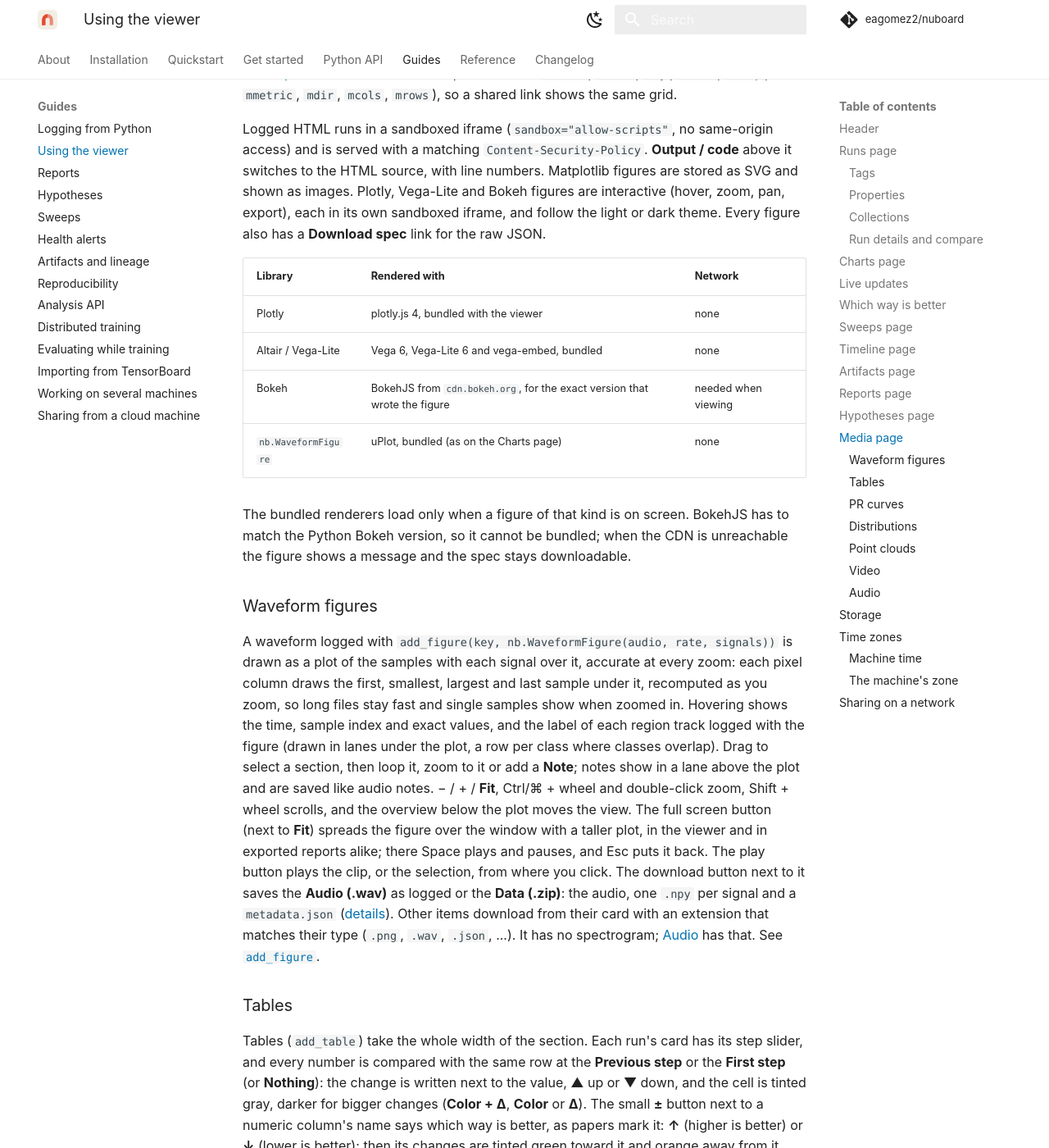
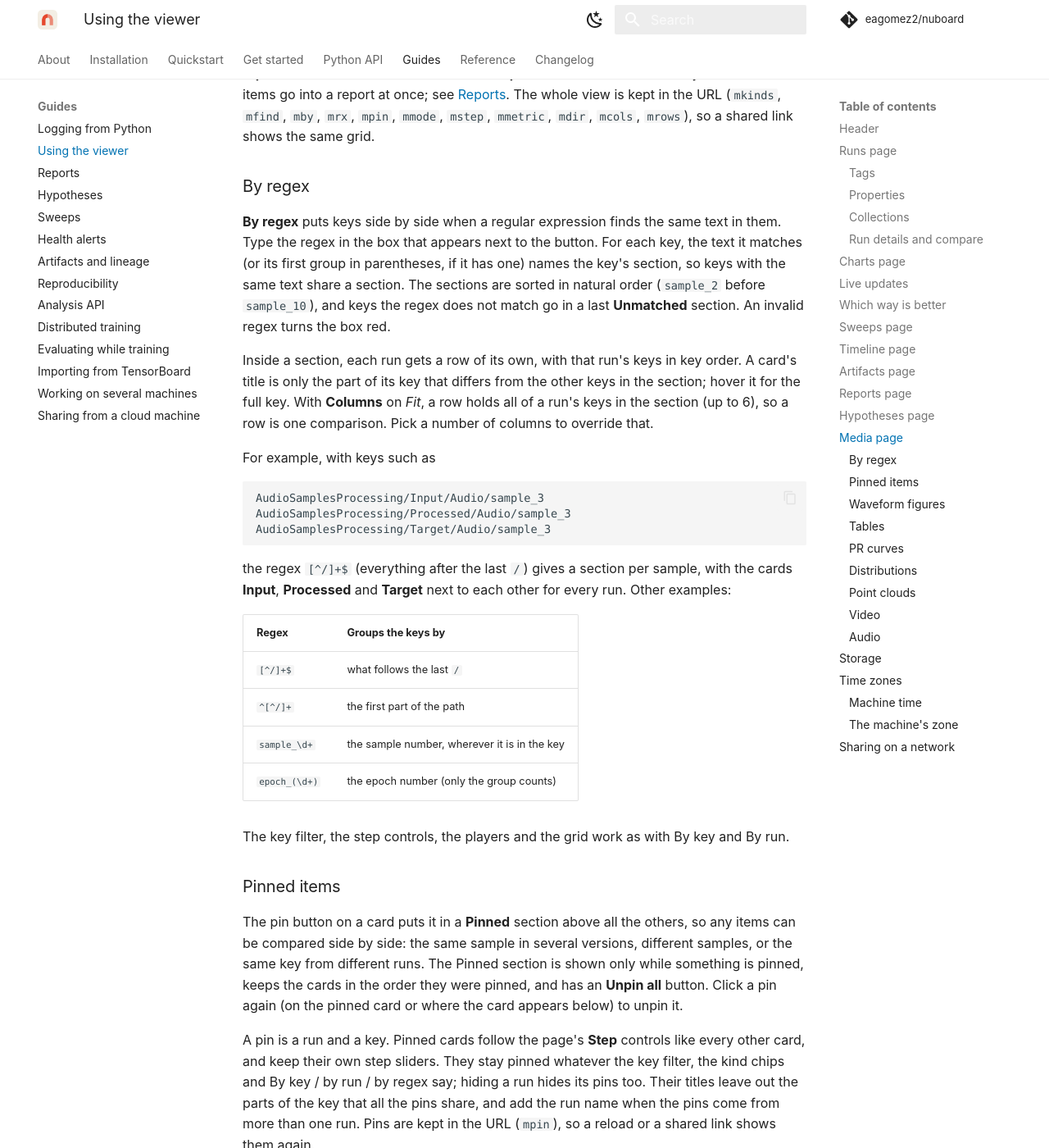
Before and after one commit to eagomez2/nuboard, an MkDocs documentation site: the page built from docs/guide/viewer.md, in a window 1280 px wide and 1400 px high, scrolled down 12504 px. Shown: the whole window at 82% size. Built offline with MkDocs 1.6.1 and Material for MkDocs 9.7.7, drawn with Linux system fonts in a browser that asks for light colours; comment, search, counter and statistics services are not loaded; some of the changed text lies outside the part shown.

Commit message:
Docs: By regex and pinned items on the Media page, and the changelog

````diff
--- a/docs/guide/viewer.md
+++ b/docs/guide/viewer.md
@@ -479,8 +479,9 @@ be scrolled through its steps while the others stay put.
 - **Filter keys**: a regular expression on the keys, such as `^eval/` or
   `confusion|per_class`. While it is set, the count next to it shows how many
   keys match, and keys that do not match are hidden.
-- **By key / by run**: a section per key with a card per run (default), or a
-  section per run with a card per key.
+- **By key / by run / by regex**: a section per key with a card per run
+  (default), a section per run with a card per key, or a section per text that
+  a regex finds in the keys (see [By regex](#by-regex)).
 - **Step**: **Latest** shows each run's last item; **Pick step** moves every
   card to the item at or before one step; **At scalar min/max** moves each
   run to the item closest to the step where a scalar of your choice was at
@@ -493,11 +494,67 @@ be scrolled through its steps while the others stay put.
   the first three start open. **Show runs without the key** adds an empty
   card for runs that never logged it.
 
-Each card can open its item large, download it, or **add it to a report**
-(the bookmark button). **Select for report** adds a checkbox to every card
-so several items go into a report at once; see [Reports](reports.md). The whole view is kept in
-the URL (`mkinds`, `mfind`, `mby`, `mmode`, `mstep`, `mmetric`, `mdir`,
-`mcols`, `mrows`), so a shared link shows the same grid.
+Each card can open its item large, download it, **pin** it (see
+[Pinned items](#pinned-items)), or **add it to a report** (the bookmark
+button). **Select for report** adds a checkbox to every card so several items
+go into a report at once; see [Reports](reports.md). The whole view is kept in
+the URL (`mkinds`, `mfind`, `mby`, `mrx`, `mpin`, `mmode`, `mstep`, `mmetric`,
+`mdir`, `mcols`, `mrows`), so a shared link shows the same grid.
+
+### By regex
+
+**By regex** puts keys side by side when a regular expression finds the same
+text in them. Type the regex in the box that appears next to the button. For
+each key, the text it matches (or its first group in parentheses, if it has
+one) names the key's section, so keys with the same text share a section. The
+sections are sorted in natural order (`sample_2` before `sample_10`), and keys
+the regex does not match go in a last **Unmatched** section. An invalid regex
+turns the box red.
+
+Inside a section, each run gets a row of its own, with that run's keys in key
+order. A card's title is only the part of its key that differs from the other
+keys in the section; hover it for the full key. With **Columns** on *Fit*,
+a row holds all of a run's keys in the section (up to 6), so a row is one
+comparison. Pick a number of columns to override that.
+
+For example, with keys such as
+
+```
+AudioSamplesProcessing/Input/Audio/sample_3
+AudioSamplesProcessing/Processed/Audio/sample_3
+AudioSamplesProcessing/Target/Audio/sample_3
+```
+
+the regex `[^/]+$` (everything after the last `/`) gives a section per
+sample, with the cards **Input**, **Processed** and **Target** next to each
+other for every run. Other examples:
+
+| Regex | Groups the keys by |
+| --- | --- |
+| `[^/]+$` | what follows the last `/` |
+| `^[^/]+` | the first part of the path |
+| `sample_\d+` | the sample number, wherever it is in the key |
+| `epoch_(\d+)` | the epoch number (only the group counts) |
+
+The key filter, the step controls, the players and the grid work as with
+By key and By run.
+
+### Pinned items
+
+The pin button on a card puts it in a **Pinned** section above all the
+others, so any items can be compared side by side: the same sample in several
+versions, different samples, or the same key from different runs. The Pinned
+section is shown only while something is pinned, keeps the cards in the order
+they were pinned, and has an **Unpin all** button. Click a pin again (on the
+pinned card or where the card appears below) to unpin it.
+
+A pin is a run and a key. Pinned cards follow the page's **Step** controls
+like every other card, and keep their own step sliders. They stay pinned
+whatever the key filter, the kind chips and By key / by run / by regex say;
+hiding a run hides its pins too. Their titles leave out the parts of the key
+that all the pins share, and add the run name when the pins come from more
+than one run. Pins are kept in the URL (`mpin`), so a reload or a shared link
+shows them again.
 
 Logged HTML runs in a sandboxed iframe (`sandbox="allow-scripts"`, no
 same-origin access) and is served with a matching `Content-Security-Policy`.
````
Also changed, not shown: docs/changelog.md (+15 -0 lines).
